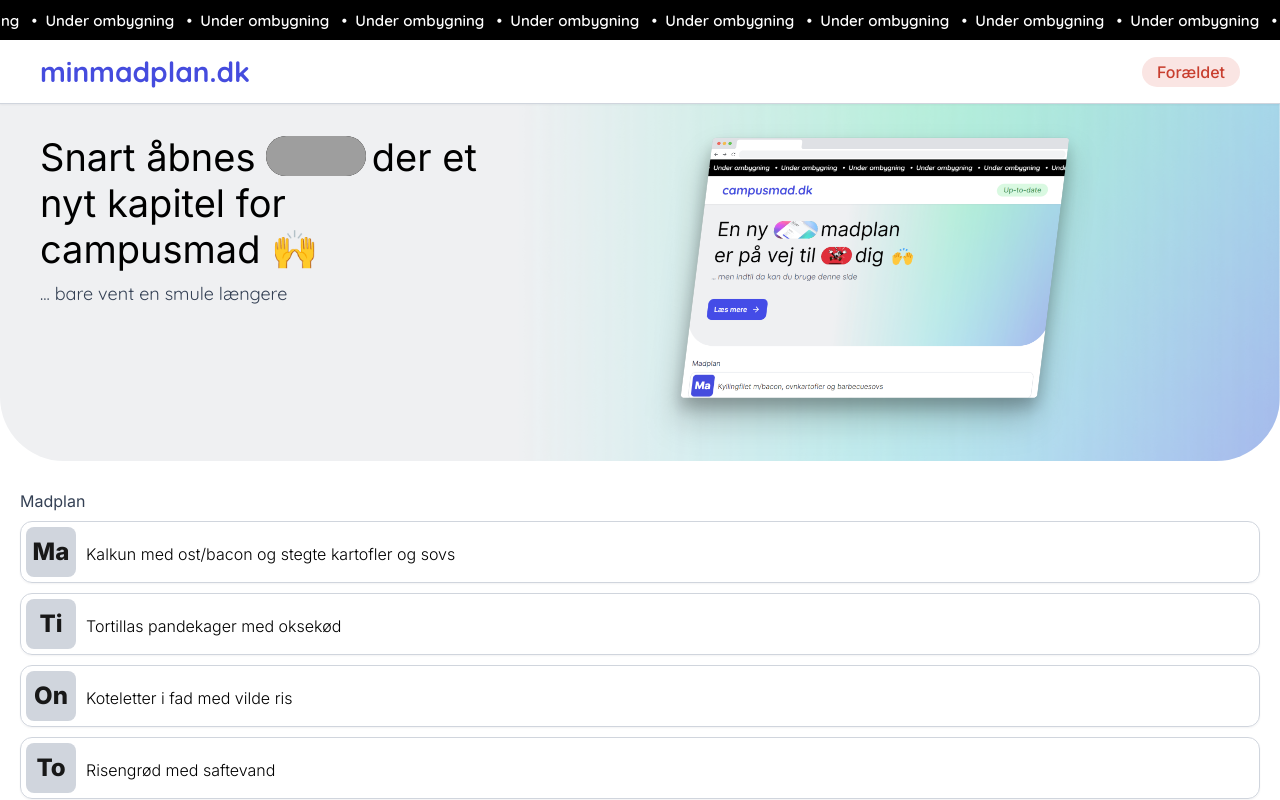
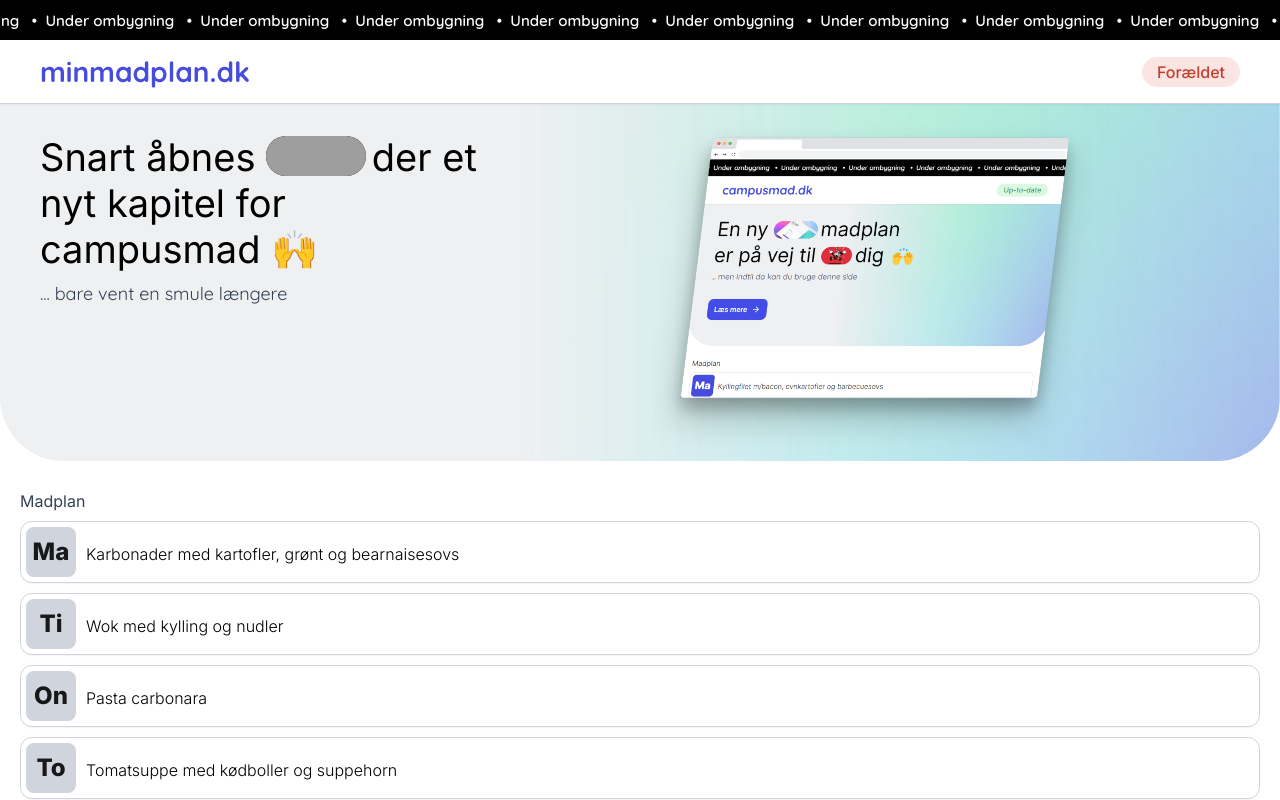
Before and after one commit to zMyLlama/videndjurs-aftensmad, a Next.js app: page / in a window 1280 px wide. Built offline with nearby package versions, Linux system fonts and the light colour scheme; grey boxes are pictures that could not be loaded.

Commit message:
Update temp.loading.tsx

```diff
--- a/pages/components/index/temp.loading.tsx
+++ b/pages/components/index/temp.loading.tsx
@@ -8,15 +8,15 @@ import { device } from "../../../js/devices";
 
 const translatedNames : any = ["Ma", "Ti", "On", "To", "Fr", "Lø", "Sø"]
 const mealPlan : any = {
-    "week": 41,
+    "week": 43,
     "meals": {
-        "monday": "Kalkun med ost/bacon og stegte kartofler og sovs",
-        "tuesday": "Tortillas pandekager med oksekød",
-        "wednesday": "Koteletter i fad med vilde ris",
-        "thursday": "Risengrød med saftevand",
-        "friday": "Kartoffelsuppe med brød. Sidste måltid så er der efterårsferie",
-        "saturday": "Efterårsferie",
-        "sunday": "Efterårsferie",
+        "monday": "Karbonader med kartofler, grønt og bearnaisesovs",
+        "tuesday": "Wok med kylling og nudler",
+        "wednesday": "Pasta carbonara",
+        "thursday": "Tomatsuppe med kødboller og suppehorn",
+        "friday": "Pulled pork/kyllinge burger",
+        "saturday": "Biksemad med bearnaisesovs",
+        "sunday": "Kamsteg stegt som vildt med waldorfsalat",
     }
 }
 
```
